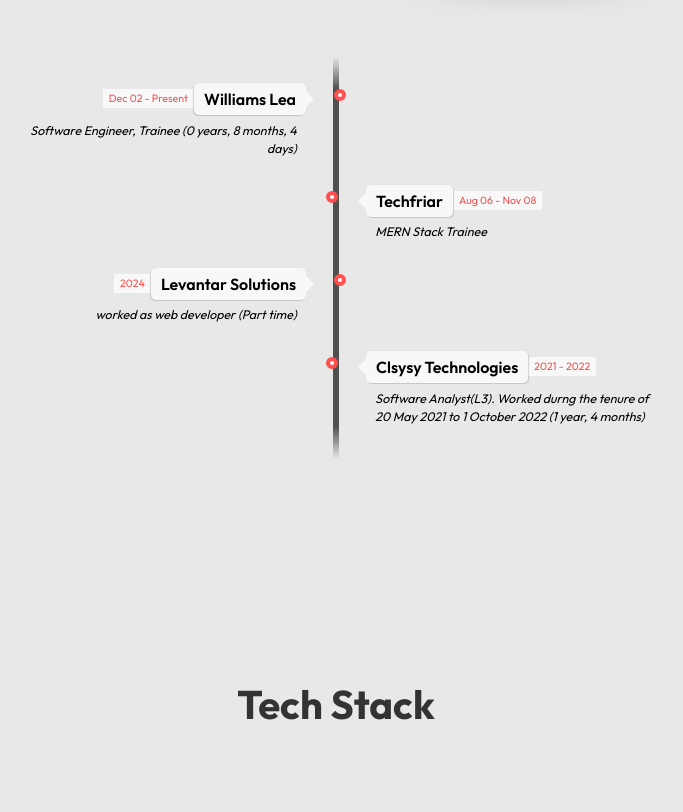
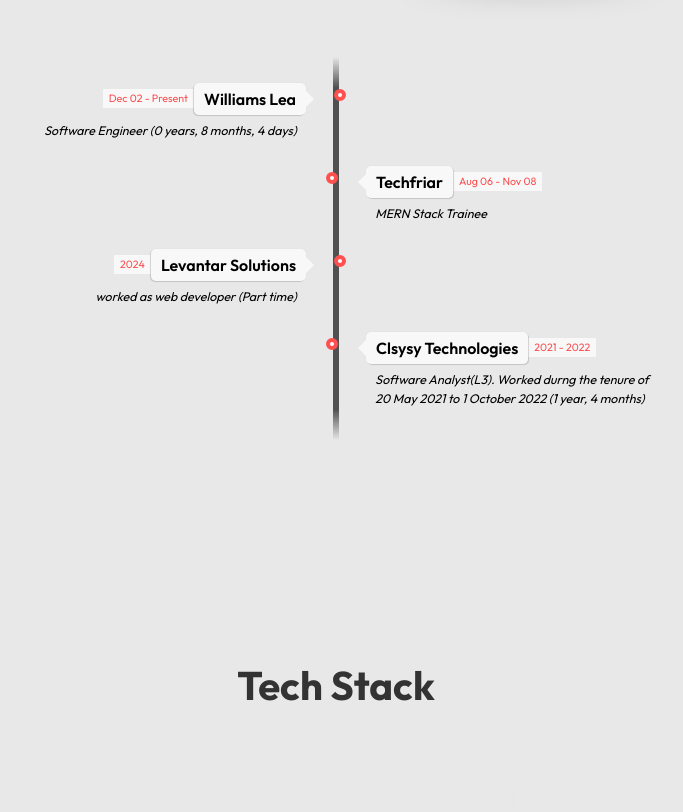
Before and after one commit to sreyas-sc/Portfolio, a React (Create React App) app: page / in a window 1280 px wide. Shown: the part 3280-4092 px from the top of the page, without its empty margins (304-987 px from the left). Built offline with nearby package versions, Linux system fonts and the light colour scheme.

Commit message:
Update job title from Trainee to Software Engineer

```diff
--- a/src/components/HeroImg.js
+++ b/src/components/HeroImg.js
@@ -385,7 +385,7 @@ const Heroimg = () => {
             <span class="flag">Williams Lea</span>
             <span class="time-wrapper"><span class="time">Dec 02 - Present</span></span>
         </div>
-        <div class="desc">Software Engineer, Trainee ({calculateDuration('2024-12-02')})</div>
+        <div class="desc">Software Engineer ({calculateDuration('2024-12-02')})</div>
     </div>
 </li>
 <li>
```
